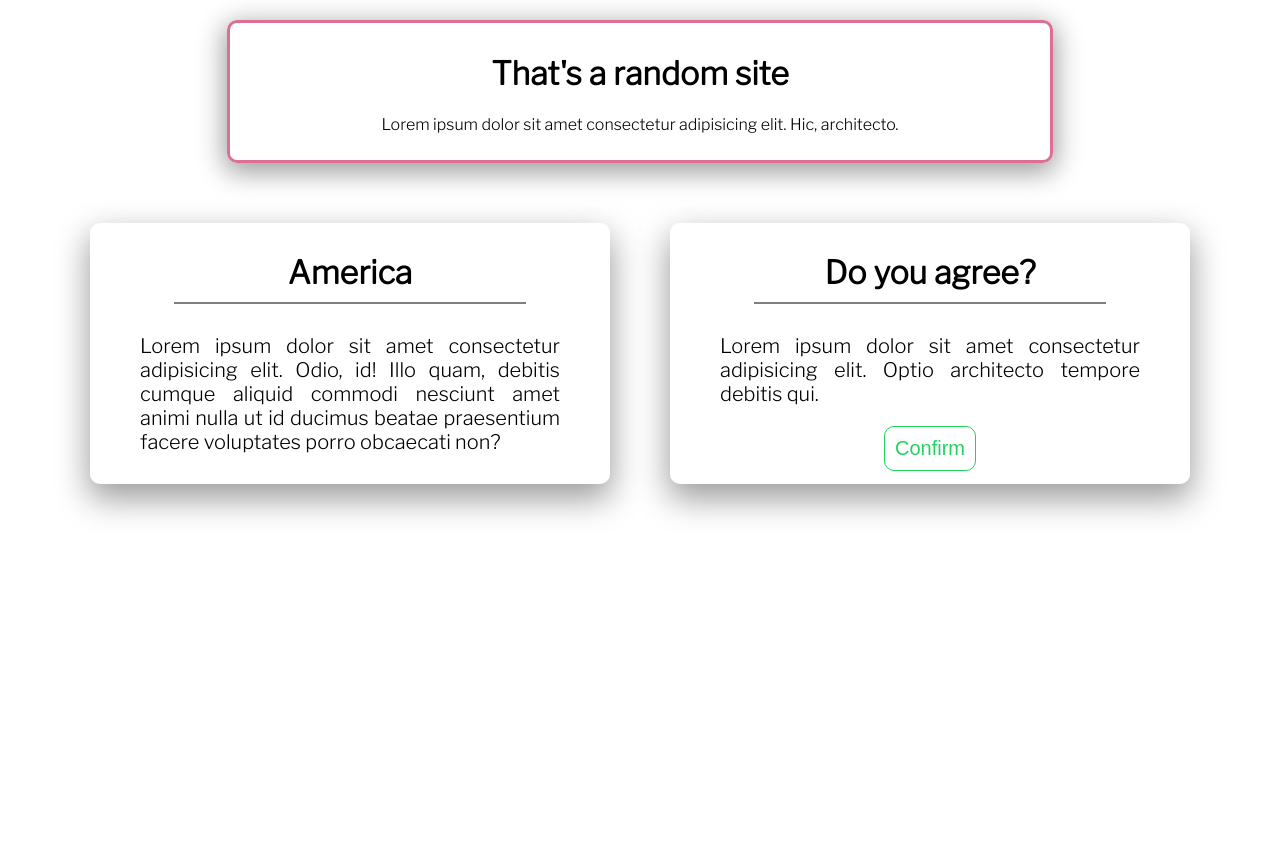
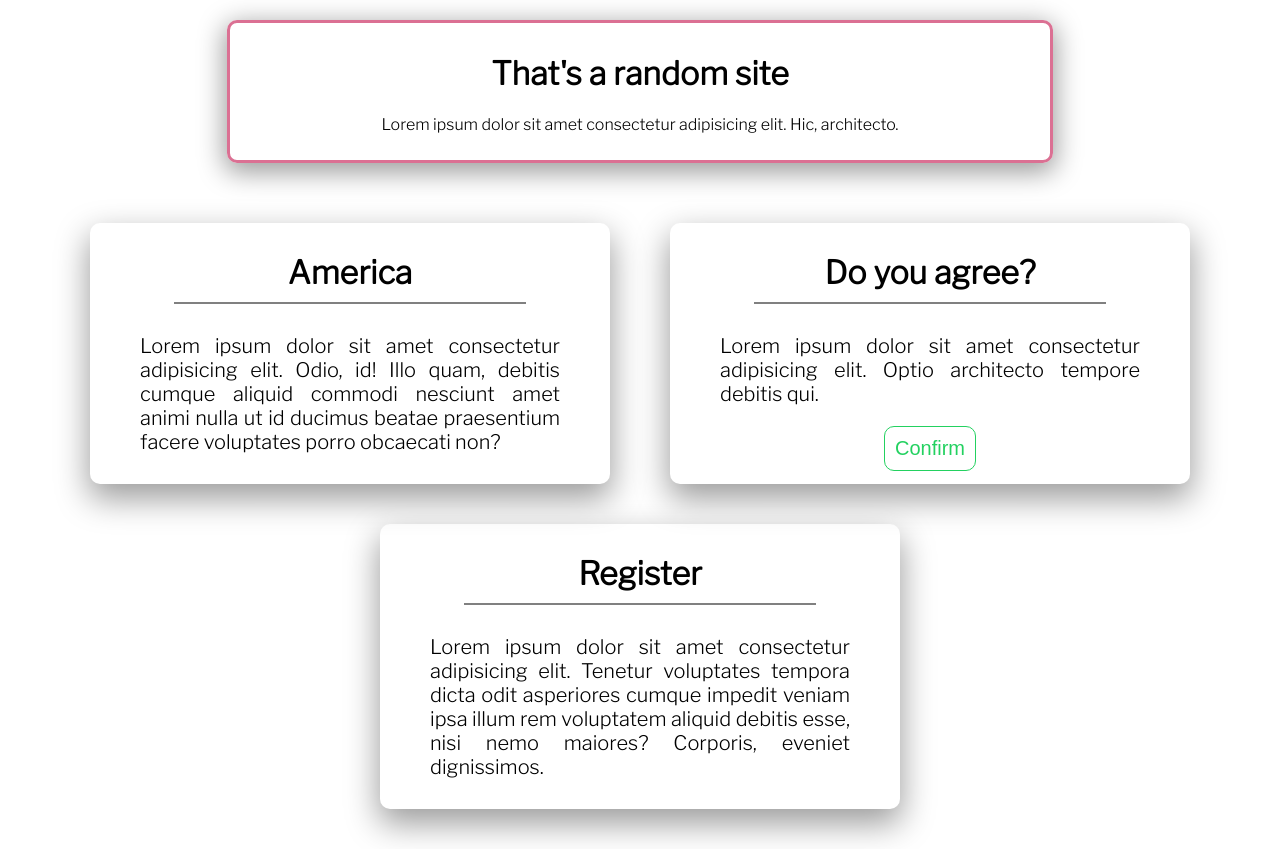
Before and after one commit to TheGhOsTz951/SomeCSShit, a website: page public/HTML/index.html in a window 1280 px wide. Before the commit the page ends 800 px from the top, so only its background shows below. Drawn offline with nearby package versions, Linux system fonts and the light colour scheme.

Commit message:
Added content

```diff
--- a/public/CSS/styles.css
+++ b/public/CSS/styles.css
@@ -18,7 +18,7 @@ body {
 }
 
 .mid-content {
-    margin: 50px -30px 0;
+    margin: 40px -30px 0;
     display: flex;
     flex: 1;
     flex-wrap: wrap;
@@ -31,7 +31,7 @@ body {
     border-radius: 10px;
     padding: 10px;
     text-align: center;
-    margin: 10px 30px;
+    margin: 20px 30px;
     max-width: 500px;
 }
 
--- a/public/HTML/index.html
+++ b/public/HTML/index.html
@@ -32,6 +32,15 @@
             </p>
             <button class="btn green" onclick="conf()">Confirm</button>
         </div>
+
+        <div class="content">
+            <h1>Register</h1>
+            <hr>
+            <p>
+                Lorem ipsum dolor sit amet consectetur adipisicing elit. Tenetur voluptates tempora dicta odit asperiores cumque
+                impedit veniam ipsa illum rem voluptatem aliquid debitis esse, nisi nemo maiores? Corporis, eveniet dignissimos.
+            </p>
+        </div>
     </div>
 </body>
 <script src="../JS/script.js"></script>
```
